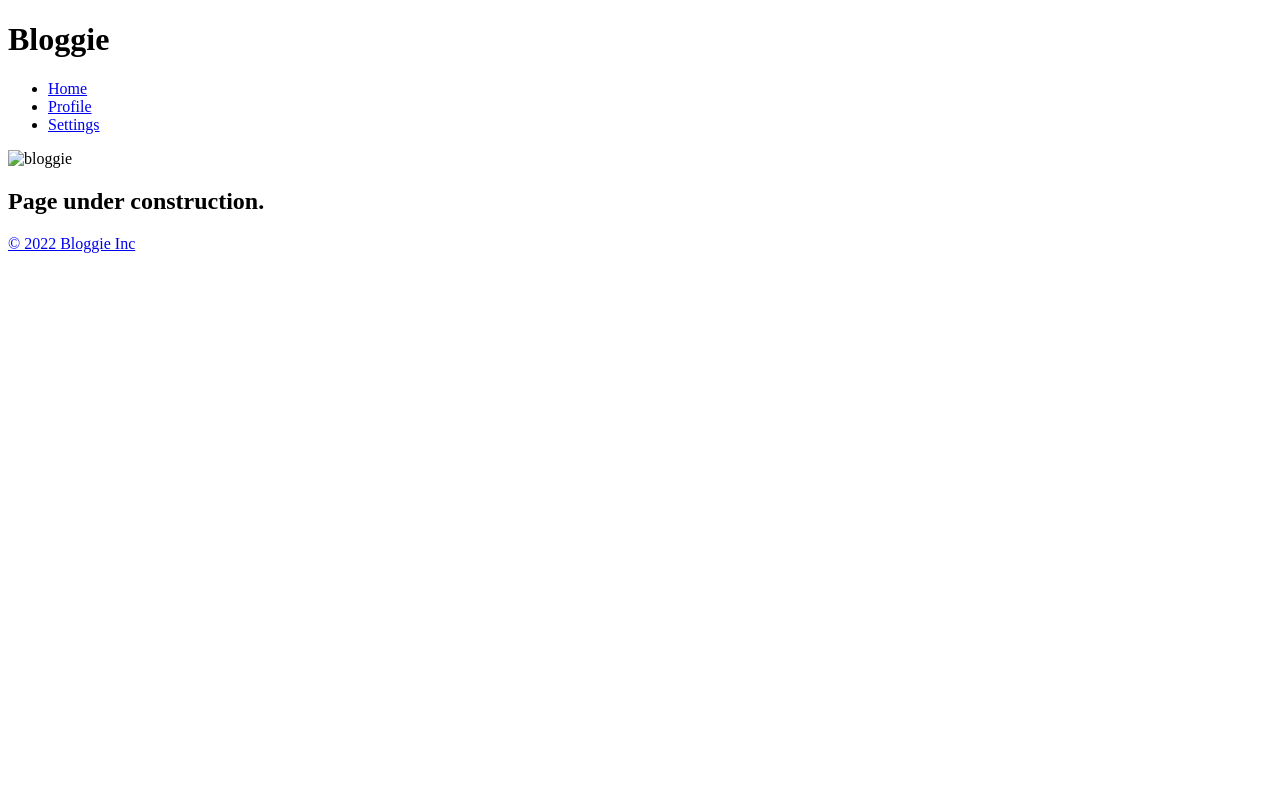
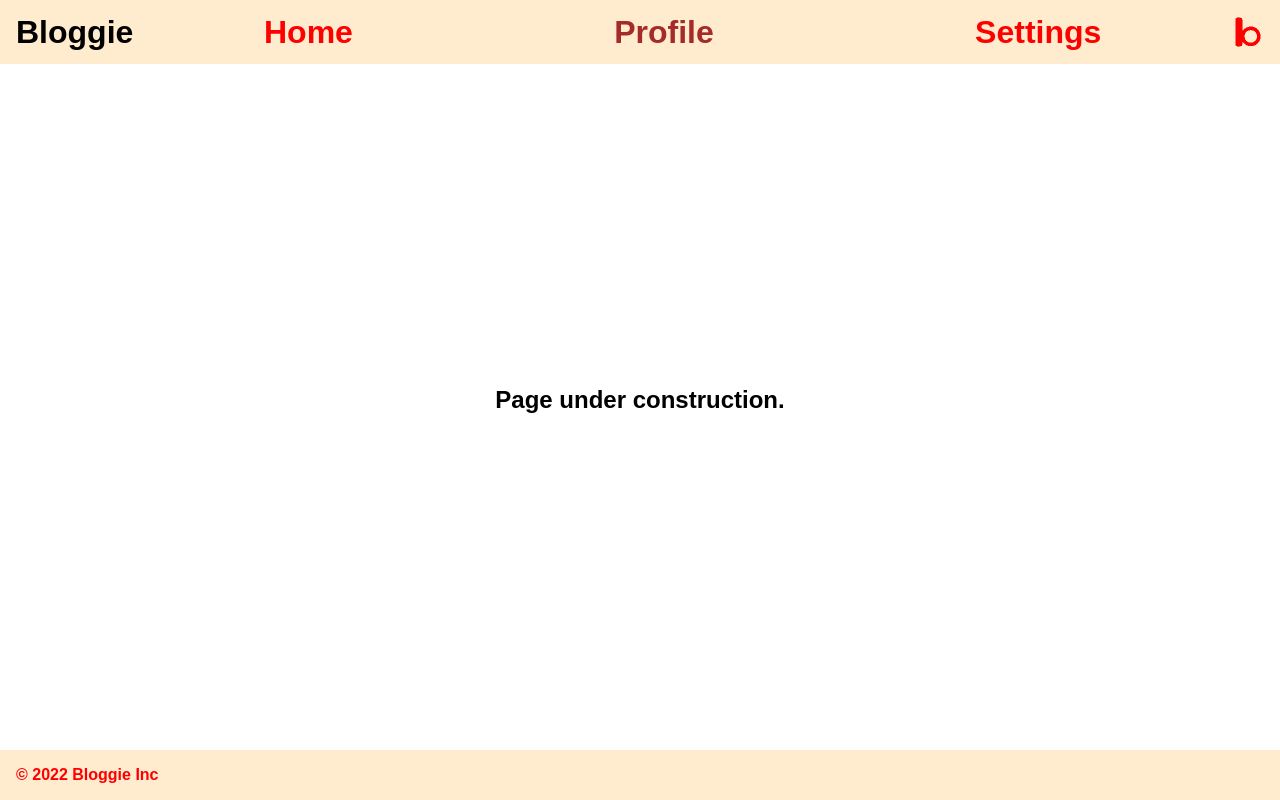
Before and after one commit to kennyneedsmilky/bloggie, a plain HTML site: page profile.html in a window 1280 px wide. Drawn offline with Linux system fonts and the light colour scheme; the site is published under a folder, as on GitHub Pages, so addresses that start at the root find nothing.

Commit message:
More bug fixes. Now logo can be seen.
Signed-off-by: Kenneth Fullbright <kennyneedsmilky@gmail.com>

```diff
--- a/profile.html
+++ b/profile.html
@@ -7,9 +7,9 @@
         <meta charset="UTF-8">
         <meta http-equiv="X-UA-Compatible" content="IE=edge">
         <meta name="viewport" content="width=device-width, initial-scale=1.0">
-        <link rel="icon" type="image/png" href="/assets/img/logo/bloggie-logo.gif"/>
-        <link rel="stylesheet" href="/assets/css/index.css">
-        <script src="/assets/js/index.js"></script>
+        <link rel="icon" type="image/png" href="assets/img/logo/bloggie-logo.gif"/>
+        <link rel="stylesheet" href="assets/css/index.css">
+        <script src="assets/js/index.js"></script>
         <title>Bloggie</title>
     </head>
 
@@ -25,7 +25,7 @@
                     <li><a href="settings.html">Settings</a></li>
                 </ul>
             </nav>
-            <img class="logo" src="/assets/img/logo/bloggie-logo.gif" alt="bloggie">
+            <img class="logo" src="assets/img/logo/bloggie-logo.gif" alt="bloggie">
         </header>
 
         <!-- This is temporary -->
```
Also changed, not shown: index.html (+1 -1 lines), settings.html (+4 -4 lines).
